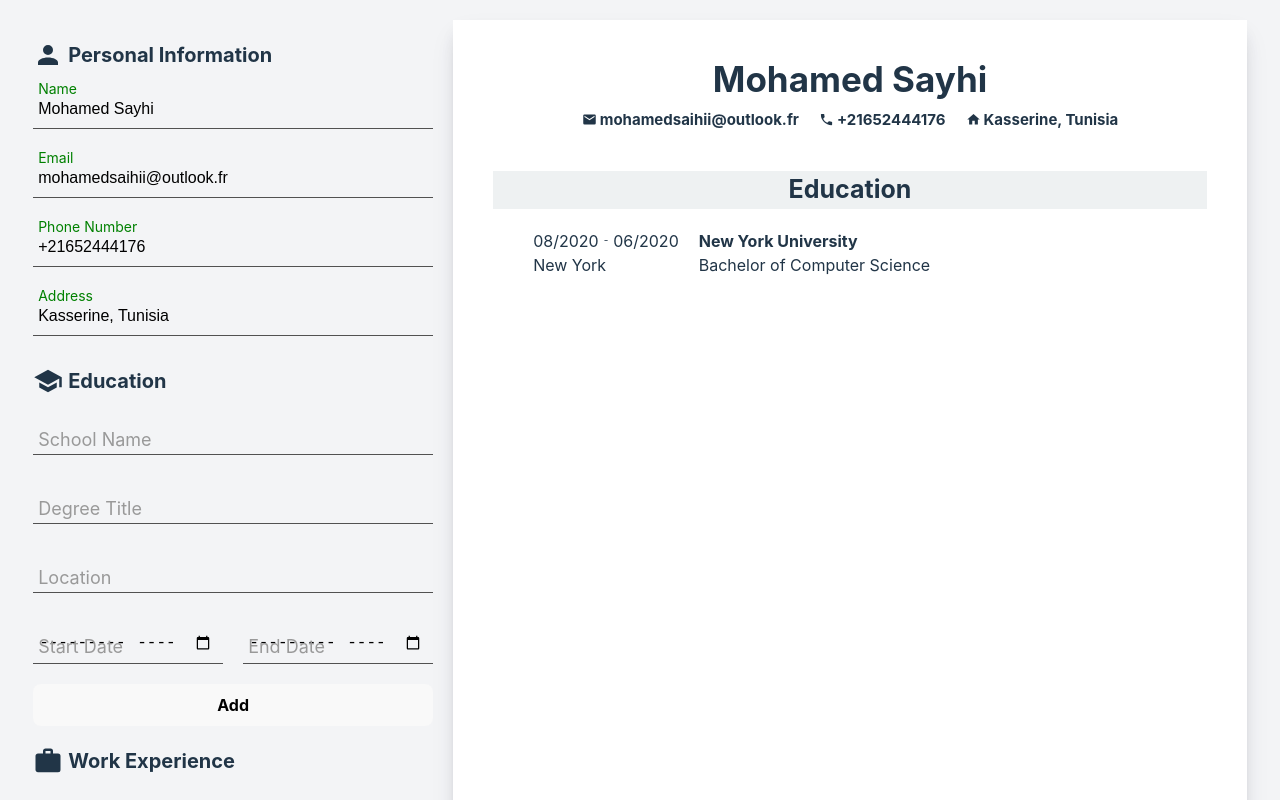
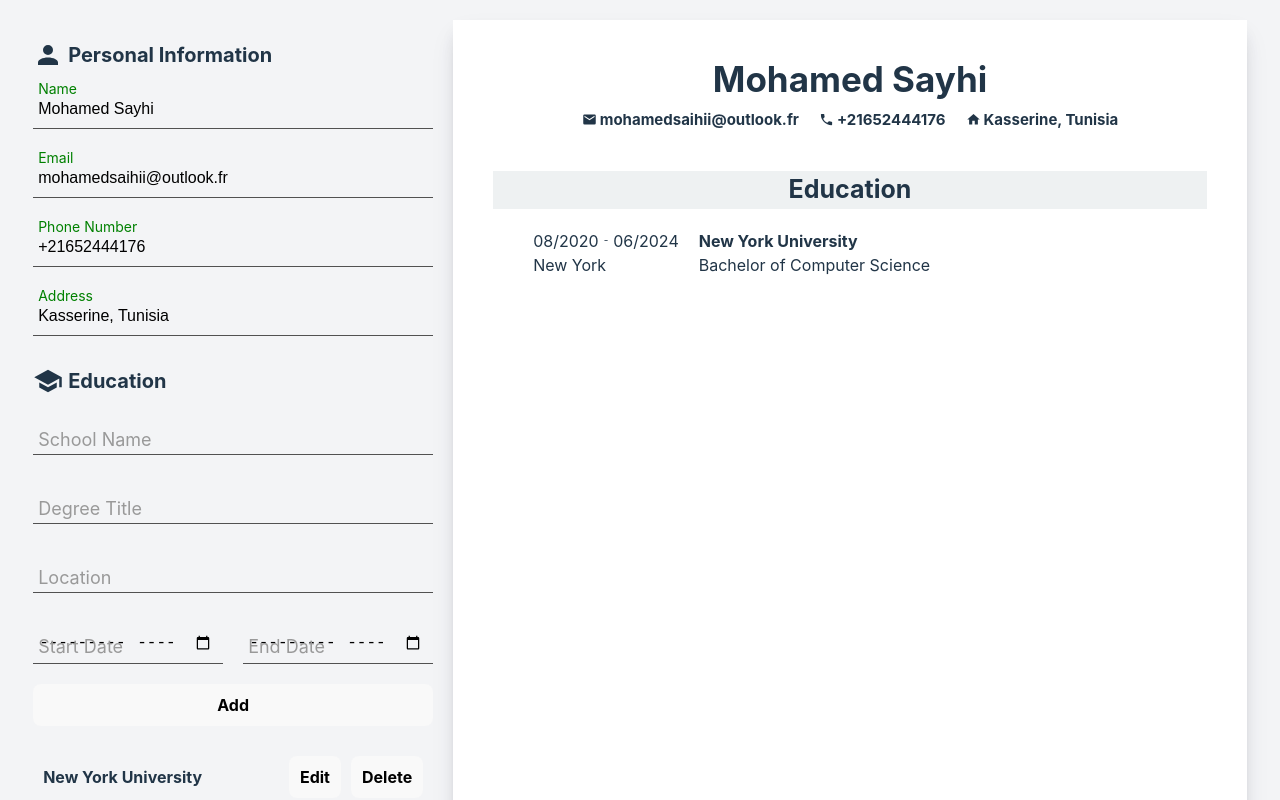
Before and after one commit to Mohamedsayhii/cv-application, a React (Vite) app: page / in a window 1280 px wide. Shown: the top 800 px of the page. Built offline with nearby package versions, Linux system fonts and the light colour scheme.

Commit message:
Create a register component and add delete functionality

```diff
--- a/src/App.jsx
+++ b/src/App.jsx
@@ -22,13 +22,20 @@ function App() {
 			degree: 'Bachelor of Computer Science',
 			location: 'New York',
 			startDate: '08/2020',
-			endDate: '06/2020',
+			endDate: '06/2024',
 		},
 	]);
 
 	function addEducation(education) {
 		setEducations((prevEducations) => [...prevEducations, education]);
-		console.log(educations);
+	}
+
+	function deleteEducation(educationToDelete) {
+		setEducations((prevEducations) =>
+			prevEducations.filter(
+				(education) => education.schoolName !== educationToDelete
+			)
+		);
 	}
 
 	const handleChange = (event) => {
@@ -50,6 +57,8 @@ function App() {
 				endDate={formData.endDate}
 				onChange={handleChange}
 				onSubmit={addEducation}
+				onDelete={deleteEducation}
+				educations={educations}
 			/>
 			<Resume
 				name={formData.name}
--- a/src/components/EducationForm.jsx
+++ b/src/components/EducationForm.jsx
@@ -1,6 +1,7 @@
 import Icon from '@mdi/react';
 import { mdiSchool } from '@mdi/js';
 import '../styles/Form.css';
+import Register from './Register';
 
 export default function EducationForm(props) {
 	function handleSubmit(event) {
@@ -86,6 +87,13 @@ export default function EducationForm(props) {
 				</div>
 				<button type='submit'>Add</button>
 			</form>
+			{props.educations.map((education) => (
+				<Register
+					key={crypto.randomUUID()}
+					name={education.schoolName}
+					onDelete={props.onDelete}
+				/>
+			))}
 		</>
 	);
 }
--- /dev/null
+++ b/src/components/Register.jsx
@@ -0,0 +1,13 @@
+export default function Register(props) {
+	return (
+		<div className='register'>
+			<h3>{props.name}</h3>
+			<div className='buttons'>
+				<button>Edit</button>
+				<button onClick={() => props.onDelete(props.name)}>
+					Delete
+				</button>
+			</div>
+		</div>
+	);
+}
--- a/src/components/Sidebar.jsx
+++ b/src/components/Sidebar.jsx
@@ -20,6 +20,8 @@ export default function Sidebar(props) {
 				endDate={props.endDate}
 				onChange={props.onChange}
 				onSubmit={props.onSubmit}
+				educations={props.educations}
+				onDelete={props.onDelete}
 			/>
 			<ExperienceForm />
 		</div>
--- a/src/styles/Form.css
+++ b/src/styles/Form.css
@@ -11,7 +11,7 @@
 
 .group {
 	position: relative;
-	margin-bottom: 30px;
+	margin-bottom: 3rem;
 }
 
 .input {
@@ -119,3 +119,25 @@ button {
 	width: 100%;
 	margin-top: -1rem;
 }
+
+.register {
+	display: grid;
+	grid-template-columns: 1fr 0.5fr;
+	align-items: center;
+	gap: 1rem;
+	margin: 3rem 1rem;
+}
+
+.register h3 {
+	font-size: 1.6rem;
+}
+
+.register .buttons {
+	display: flex;
+	gap: 1rem;
+}
+
+.register .buttons button {
+	padding: 1rem;
+	margin: 0;
+}
--- a/src/styles/PersonalSection.css
+++ b/src/styles/PersonalSection.css
@@ -22,6 +22,6 @@
 	gap: 0.3rem;
 }
 
-h3 {
+.info h3 {
 	font-size: 1.5rem;
 }
```
